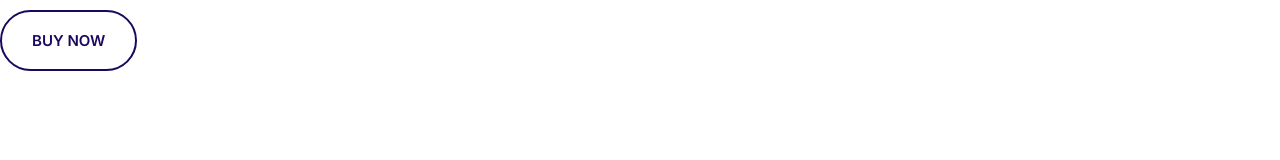
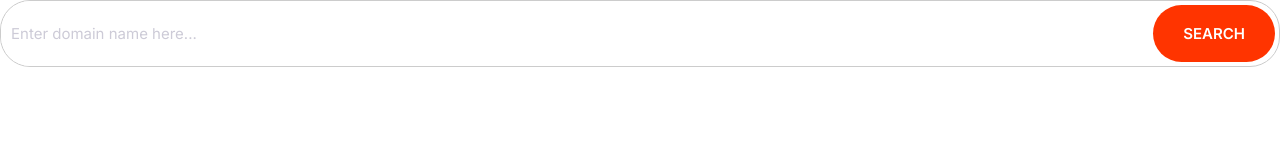
Before and after one commit to Intigam-M/cloud-template, a plain HTML site: page index.html in a window 1280 px wide. Drawn offline with Linux system fonts and the light colour scheme.

Commit message:
Add input and input group styles

```diff
--- a/css/styles.css
+++ b/css/styles.css
@@ -4,6 +4,8 @@
   --color-accent: #ff3400;
   --color-headings: #1b0760;
   --color-body: #918ca4;
+  --color-border: #ccc;
+  --border-radius: 30px;
 }
 
 *,
@@ -235,3 +237,39 @@ a {
     font-size: 1.5rem;
   }
 }
+
+/* Inputs */
+.input {
+  border-radius: var(--border-radius);
+  border: 1px solid var(--color-border);
+  color: var(--color-headings);
+  font-size: 2rem;
+  outline: 0;
+  padding: 1.5rem 3.5rem;
+}
+
+::placeholder {
+  color: #cdcbd7;
+}
+
+.input-group {
+  border: 1px solid var(--color-border);
+  border-radius: var(--border-radius);
+  display: flex;
+}
+
+.input-group .input {
+  border: 0;
+  flex-grow: 1;
+  padding: 1.5rem 1rem;
+}
+
+.input-group .btn {
+  margin: 4px;
+}
+
+@media screen and (min-width: 1024px) {
+  .input {
+    font-size: 1.5rem;
+  }
+}
--- a/index.html
+++ b/index.html
@@ -13,6 +13,13 @@
     <link rel="stylesheet" href="css/styles.css" />
   </head>
   <body>
-    <button class="btn btn--outline">Buy Now</button>
+    <div class="input-group">
+      <input
+        type="text"
+        class="input"
+        placeholder="Enter domain name here..."
+      />
+      <button class="btn btn--accent">Search</button>
+    </div>
   </body>
 </html>
```
Also changed, not shown: components/input-groups.html (added, +4 -0 lines), components/inputs.html (added, +1 -0 lines).
